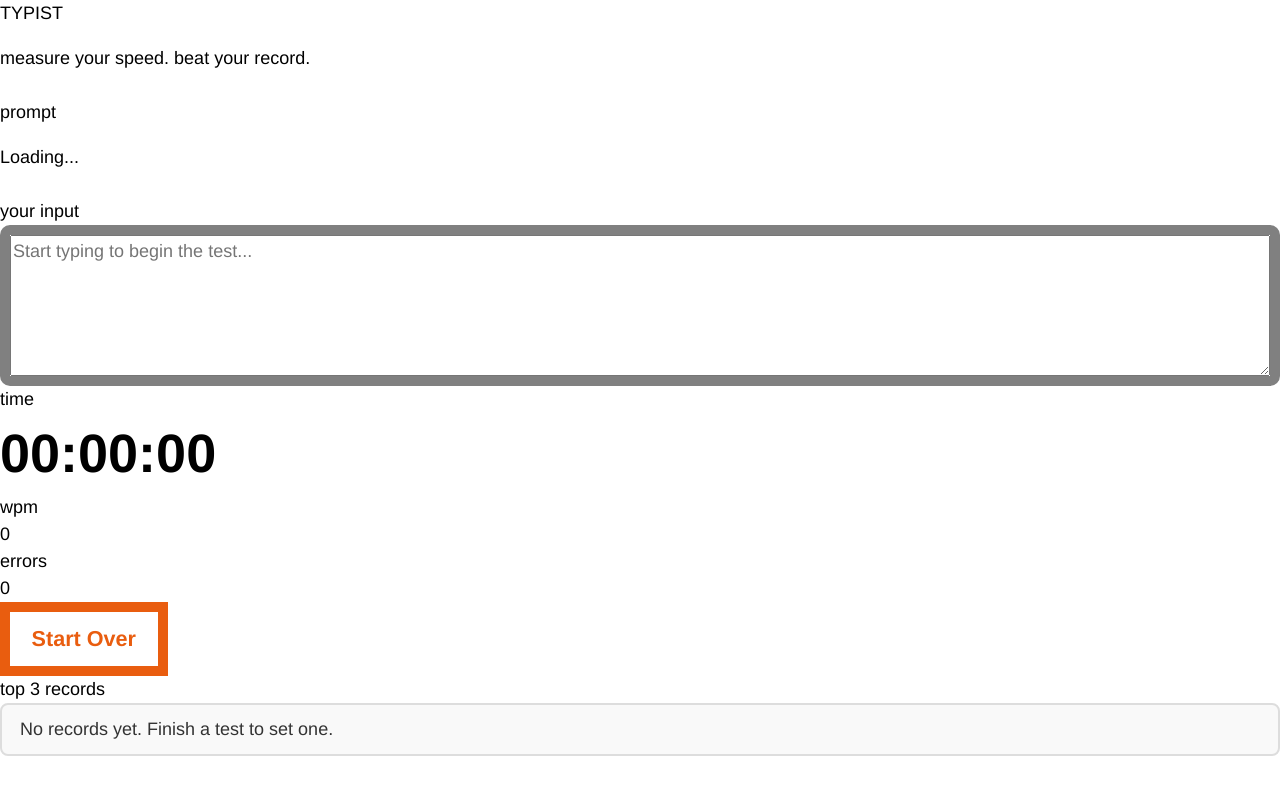
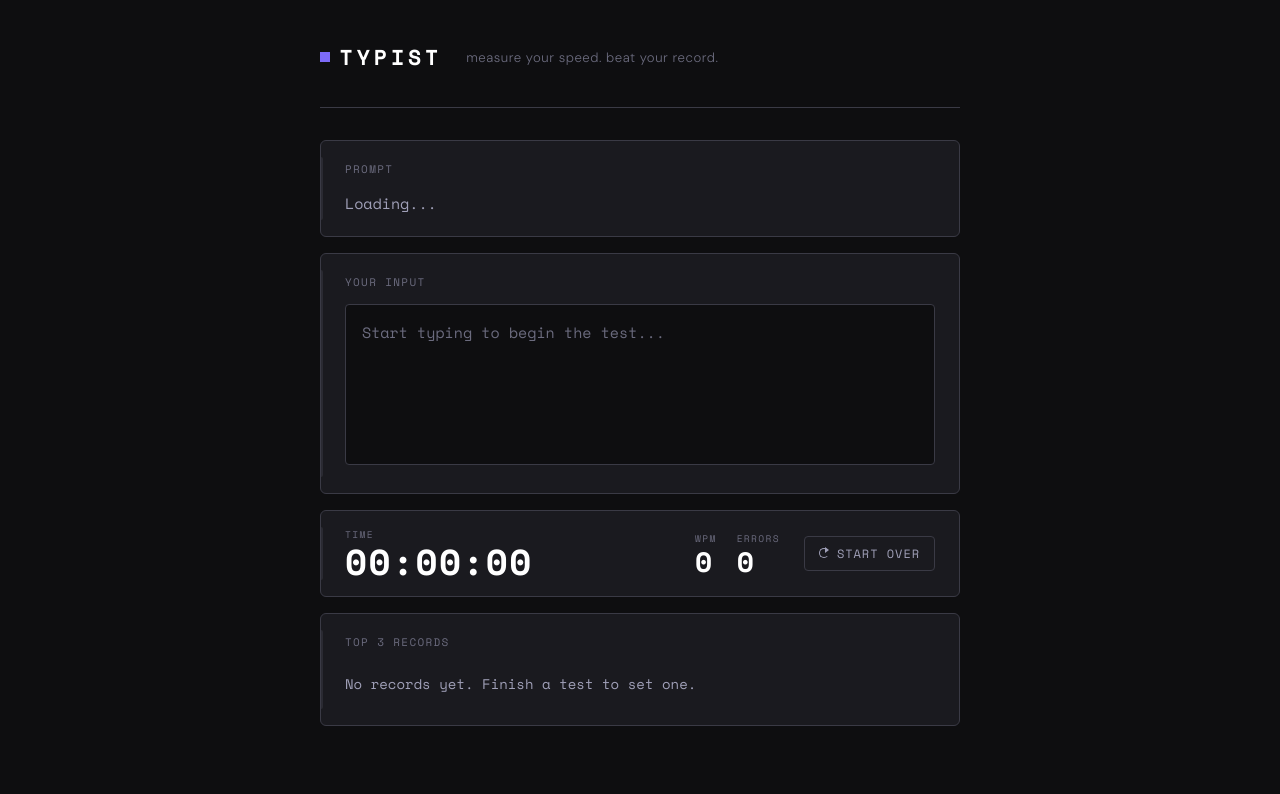
Before and after one commit to ibernal1815/comp484hw-project-4, a plain HTML site: page index.html in a window 1280 px wide. Drawn offline with nearby package versions, Linux system fonts and the light colour scheme.

Commit message:
Refactor CSS with new variables and layout styles

```diff
--- a/style.css
+++ b/style.css
@@ -1,262 +1,402 @@
-/*--------------------------------------------------------------
-Typography
---------------------------------------------------------------*/
+/* ==========================================================
+   TYPIST — style.css
+   Dark, terminal-adjacent. Sharp. Intentional.
+   ========================================================== */
 
-body,
-button,
-input,
-select,
-textarea {
-	font-family: 'Source Sans Pro', 'Helvetica', Arial, sans-serif;
-	font-size: 18px;
-	line-height: 1.5;
+*, *::before, *::after {
+  box-sizing: border-box;
+  margin: 0;
+  padding: 0;
 }
 
-h1,
-h2,
-h3,
-h4,
-h5,
-h6 {
-	clear: both;
+:root {
+  --ink:        #0e0e10;
+  --ink-soft:   #1a1a1f;
+  --ink-mid:    #2a2a32;
+  --line:       #3a3a45;
+  --text-dim:   #6b6b7e;
+  --text-mid:   #a0a0b8;
+  --text-main:  #e8e8f0;
+  --text-bright:#ffffff;
+  --accent:     #7c6af7;
+  --accent-dim: #4a3fb0;
+  --ok:         #3dd68c;
+  --err:        #f56565;
+  --warn:       #f5a623;
+  --mono:       'Space Mono', 'Courier New', monospace;
+  --sans:       'DM Sans', system-ui, sans-serif;
 }
 
-p {
-	margin-bottom: 1.5em;
+html {
+  font-size: 16px;
 }
 
-b,
-strong {
-	font-weight: bold;
+body {
+  background-color: var(--ink);
+  color: var(--text-main);
+  font-family: var(--sans);
+  font-weight: 400;
+  line-height: 1.6;
+  min-height: 100vh;
 }
 
-dfn,
-cite,
-em,
-i {
-	font-style: italic;
+/* ==========================================================
+   Site frame
+   ========================================================== */
+
+.site-frame {
+  max-width: 680px;
+  margin: 0 auto;
+  padding: 0 1.25rem 4rem;
 }
 
-blockquote {
-	margin: 0 1.5em;
+/* ==========================================================
+   Header
+   ========================================================== */
+
+.site-header {
+  padding: 2.5rem 0 2rem;
+  border-bottom: 1px solid var(--line);
+  margin-bottom: 2rem;
 }
 
-address {
-	margin: 0 0 1.5em;
+.header-inner {
+  display: flex;
+  align-items: baseline;
+  gap: 1.5rem;
+  flex-wrap: wrap;
 }
 
-pre {
-	background: #eee;
-	font-family: "Courier 10 Pitch", Courier, monospace;
-	font-size: 15px;
-	font-size: 1.5rem;
-	line-height: 1.6;
-	margin-bottom: 1.6em;
-	max-width: 100%;
-	overflow: auto;
-	padding: 1.6em;
+.wordmark {
+  display: flex;
+  align-items: center;
+  gap: 0.6rem;
+  font-family: var(--mono);
+  font-weight: 700;
+  font-size: 1.35rem;
+  letter-spacing: 0.18em;
+  color: var(--text-bright);
+  text-transform: uppercase;
 }
 
-code,
-kbd,
-tt,
-var {
-	font: 15px Monaco, Consolas, "Andale Mono", "DejaVu Sans Mono", monospace;
+.wordmark-block {
+  display: inline-block;
+  width: 10px;
+  height: 10px;
+  background: var(--accent);
 }
 
-abbr,
-acronym {
-	border-bottom: 1px dotted #666;
-	cursor: help;
+.header-sub {
+  font-size: 0.825rem;
+  color: var(--text-dim);
+  letter-spacing: 0.04em;
+  font-weight: 300;
 }
 
-mark,
-ins {
-	background: #fff9c0;
-	text-decoration: none;
+/* ==========================================================
+   Layout
+   ========================================================== */
+
+.layout {
+  display: flex;
+  flex-direction: column;
+  gap: 1rem;
 }
 
-sup,
-sub {
-	font-size: 75%;
-	height: 0;
-	line-height: 0;
-	position: relative;
-	vertical-align: baseline;
+/* ==========================================================
+   Cards
+   ========================================================== */
+
+.card {
+  background: var(--ink-soft);
+  border: 1px solid var(--line);
+  border-radius: 6px;
+  padding: 1.25rem 1.5rem;
+  position: relative;
 }
 
-sup {
-	bottom: 1ex;
+.card-label {
+  font-family: var(--mono);
+  font-size: 0.6875rem;
+  letter-spacing: 0.12em;
+  text-transform: uppercase;
+  color: var(--text-dim);
+  margin-bottom: 0.75rem;
 }
 
-sub {
-	top: .5ex;
+/* Accent strip on left edge of cards */
+.card::before {
+  content: '';
+  position: absolute;
+  left: 0;
+  top: 1rem;
+  bottom: 1rem;
+  width: 2px;
+  background: var(--ink-mid);
+  border-radius: 0 2px 2px 0;
+  transition: background 0.3s ease;
 }
 
-small {
-	font-size: 75%;
+/* ==========================================================
+   Prompt card
+   ========================================================== */
+
+.card--prompt #origin-text-p {
+  font-family: var(--mono);
+  font-size: 0.9375rem;
+  line-height: 1.75;
+  color: var(--text-mid);
+  user-select: none;
 }
 
-big {
-	font-size: 125%;
+/* ==========================================================
+   Input card
+   ========================================================== */
+
+.test-wrapper {
+  position: relative;
 }
 
-/*--------------------------------------------------------------
-Layout
---------------------------------------------------------------*/
-body {
-    margin: 0;
-    padding: 0;
+#test-area {
+  width: 100%;
+  background: var(--ink);
+  border: 1px solid var(--line);
+  border-radius: 4px;
+  color: var(--text-main);
+  font-family: var(--mono);
+  font-size: 0.9375rem;
+  line-height: 1.75;
+  padding: 0.875rem 1rem;
+  resize: none;
+  outline: none;
+  transition: border-color 0.15s ease, box-shadow 0.15s ease;
+  caret-color: var(--accent);
 }
 
-.masthead {
-    padding: 1em 2em;
-    background-color: #0D1B2E;
-    color: white;
+#test-area::placeholder {
+  color: var(--text-dim);
 }
 
-.masthead h1 {
-    text-align: center;
+#test-area:focus {
+  border-color: var(--line);
 }
 
-.intro {
-    padding: 2em 2em;
-    color: #ffffff;
-    background: #429890;
+/* State: correct */
+#test-area.state-correct {
+  border-color: var(--accent);
+  box-shadow: 0 0 0 3px rgba(124, 106, 247, 0.12);
 }
 
-
-.intro p,
-.test-area {
-    margin: 0 auto;
-    max-width: 550px;
+/* State: error */
+#test-area.state-error {
+  border-color: var(--err);
+  box-shadow: 0 0 0 3px rgba(245, 101, 101, 0.1);
 }
 
-.test-area {
-    margin-bottom: 4em;
-    padding: 0 2em;
+/* State: complete */
+#test-area.state-done {
+  border-color: var(--ok);
+  box-shadow: 0 0 0 3px rgba(61, 214, 140, 0.1);
 }
 
-.test-wrapper {
-    border: 10px solid grey;
-    border-radius: 10px;
+#test-area.state-correct ~ .card::before,
+.card--input.state-correct::before  { background: var(--accent); }
+.card--input.state-error::before    { background: var(--err); }
+.card--input.state-done::before     { background: var(--ok); }
+
+/* ==========================================================
+   Stats card
+   ========================================================== */
+
+.card--stats {
+  display: flex;
+  align-items: center;
+  gap: 1.5rem;
+  flex-wrap: wrap;
+  padding: 1rem 1.5rem;
 }
 
-#origin-text {
-    margin: 1em 0;
-    padding: 1em 1em 0;
-    background-color: #ededed;
+.stat-block--timer {
+  flex: 1 1 auto;
 }
 
-#origin-text p {
-    margin: 0;
-    padding-bottom: 1em;
-}
-
-.test-wrapper {
-    display: flex;
-}
-
-.test-wrapper textarea {
-    flex: 1;
-}
-
-.meta {
-    margin-top: 1em;
-    display: flex;
-    justify-content: space-between;
-    flex-wrap: wrap;
+.stat-label {
+  font-family: var(--mono);
+  font-size: 0.6rem;
+  letter-spacing: 0.14em;
+  text-transform: uppercase;
+  color: var(--text-dim);
+  margin-bottom: 0.1rem;
 }
 
 .timer {
-    font-size: 3em;
-    font-weight: bold;
+  font-family: var(--mono);
+  font-weight: 700;
+  font-size: 2.25rem;
+  letter-spacing: 0.04em;
+  color: var(--text-bright);
+  line-height: 1;
+  font-variant-numeric: tabular-nums;
 }
 
-#reset {
-    padding: .5em 1em;
-    font-size: 1.2em;
-    font-weight: bold;
-    color: #E95D0F;
-    background: white ;
-    border: 10px solid #E95D0F;
+.stat-group {
+  display: flex;
+  gap: 1.25rem;
 }
 
-#reset:hover {
-    color: white;
-    background-color: #E95D0F;
+.stat-value {
+  font-family: var(--mono);
+  font-size: 1.75rem;
+  font-weight: 700;
+  color: var(--text-bright);
+  line-height: 1;
+  font-variant-numeric: tabular-nums;
 }
 
-/* ── Live Metrics ─────────────────────────────────────────── */
-.live-metrics {
-    display: flex;
-    gap: 1.5em;
-    align-items: center;
+.stat-value--errors {
+  color: var(--text-bright);
+  transition: color 0.2s ease;
 }
 
-.metric {
-    display: flex;
-    flex-direction: column;
-    align-items: center;
-    background: #f4f4f4;
-    border: 2px solid #ddd;
-    border-radius: 8px;
-    padding: 0.4em 0.9em;
-    min-width: 60px;
+.stat-value--errors.has-errors {
+  color: var(--err);
 }
 
-.metric-label {
-    font-size: 0.7em;
-    font-weight: 700;
-    text-transform: uppercase;
-    color: #888;
-    letter-spacing: 0.05em;
+/* ==========================================================
+   Reset button
+   ========================================================== */
+
+.reset-btn {
+  display: flex;
+  align-items: center;
+  gap: 0.5rem;
+  margin-left: auto;
+  background: transparent;
+  border: 1px solid var(--line);
+  border-radius: 4px;
+  color: var(--text-mid);
+  cursor: pointer;
+  font-family: var(--mono);
+  font-size: 0.75rem;
+  letter-spacing: 0.08em;
+  padding: 0.5rem 0.875rem;
+  text-transform: uppercase;
+  transition: border-color 0.15s, color 0.15s, background 0.15s;
 }
 
-.metric-value {
-    font-size: 1.6em;
-    font-weight: 900;
-    color: #0D1B2E;
-    line-height: 1.2;
+.reset-btn:hover {
+  border-color: var(--accent);
+  color: var(--text-bright);
+  background: rgba(124, 106, 247, 0.08);
 }
 
-/* ── Scoreboard ───────────────────────────────────────────── */
-.scoreboard {
-    max-width: 550px;
-    margin: 0 auto 3em;
-    padding: 0 2em;
+.reset-btn:active {
+  transform: scale(0.97);
 }
 
-.scoreboard h2 {
-    font-size: 1.2em;
-    color: #0D1B2E;
-    margin-bottom: 0.5em;
+.reset-icon {
+  display: inline-block;
+  width: 10px;
+  height: 10px;
+  border: 1.5px solid currentColor;
+  border-right-color: transparent;
+  border-radius: 50%;
+  position: relative;
 }
 
-#scores-list {
-    list-style: none;
-    padding: 0;
-    margin: 0;
-    background: #f9f9f9;
-    border: 2px solid #ddd;
-    border-radius: 8px;
-    overflow: hidden;
+.reset-icon::after {
+  content: '';
+  position: absolute;
+  top: -2px;
+  right: -1px;
+  width: 0;
+  height: 0;
+  border-left: 4px solid currentColor;
+  border-top: 3px solid transparent;
+  border-bottom: 3px solid transparent;
 }
 
-#scores-list li {
-    padding: 0.6em 1em;
-    border-bottom: 1px solid #eee;
-    font-size: 1em;
-    color: #333;
+/* ==========================================================
+   Scores card
+   ========================================================== */
+
+.scores-list {
+  list-style: none;
+  counter-reset: score-counter;
 }
 
-#scores-list li:last-child {
-    border-bottom: none;
+.scores-list li {
+  display: flex;
+  align-items: baseline;
+  gap: 0.75rem;
+  padding: 0.6rem 0;
+  border-bottom: 1px solid var(--ink-mid);
+  font-family: var(--mono);
+  font-size: 0.875rem;
+  color: var(--text-mid);
 }
 
-.rank {
-    display: inline-block;
-    font-weight: 700;
-    color: #E95D0F;
-    min-width: 2em;
+.scores-list li:last-child {
+  border-bottom: none;
 }
+
+.scores-empty {
+  font-size: 0.8125rem;
+  color: var(--text-dim);
+  font-family: var(--mono);
+  padding: 0.25rem 0;
+}
+
+.score-rank {
+  font-size: 0.65rem;
+  letter-spacing: 0.1em;
+  text-transform: uppercase;
+  color: var(--text-dim);
+  min-width: 2rem;
+}
+
+.score-rank--first  { color: var(--ok); }
+.score-rank--second { color: var(--text-mid); }
+.score-rank--third  { color: var(--text-dim); }
+
+.score-time {
+  color: var(--text-main);
+  flex: 1;
+}
+
+.score-wpm {
+  font-weight: 700;
+  color: var(--accent);
+}
+
+/* ==========================================================
+   Completion banner (injected by JS)
+   ========================================================== */
+
+.complete-banner {
+  background: rgba(61, 214, 140, 0.06);
+  border: 1px solid rgba(61, 214, 140, 0.25);
+  border-radius: 4px;
+  padding: 0.6rem 1rem;
+  font-family: var(--mono);
+  font-size: 0.8125rem;
+  color: var(--ok);
+  letter-spacing: 0.04em;
+  margin-top: 0.75rem;
+  display: none;
+}
+
+.complete-banner.visible {
+  display: block;
+}
+
+/* ==========================================================
+   Responsive
+   ========================================================== */
+
+@media (max-width: 480px) {
+  .timer { font-size: 1.75rem; }
+  .card--stats { gap: 1rem; }
+  .reset-btn { margin-left: 0; }
+  .header-inner { gap: 0.75rem; }
+}
```
